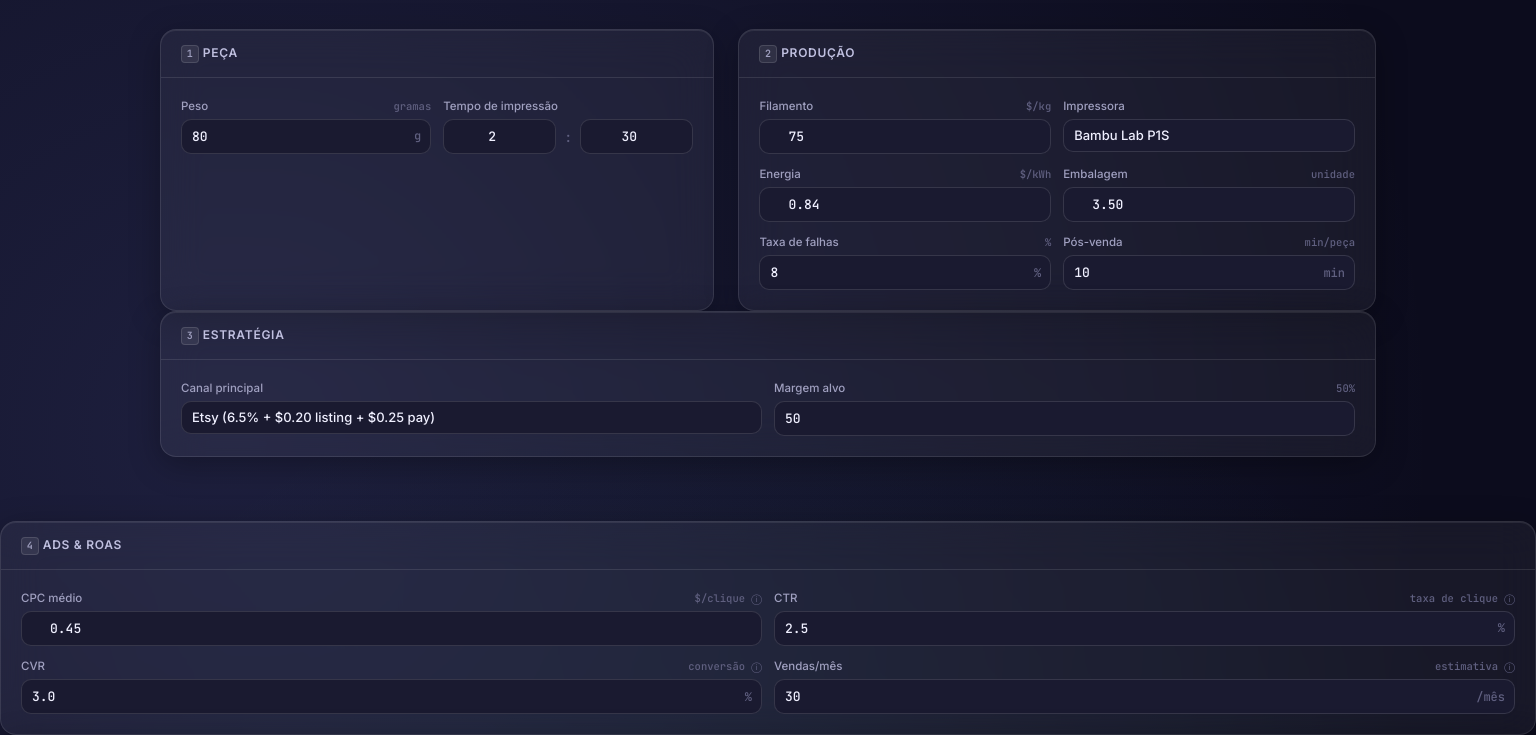
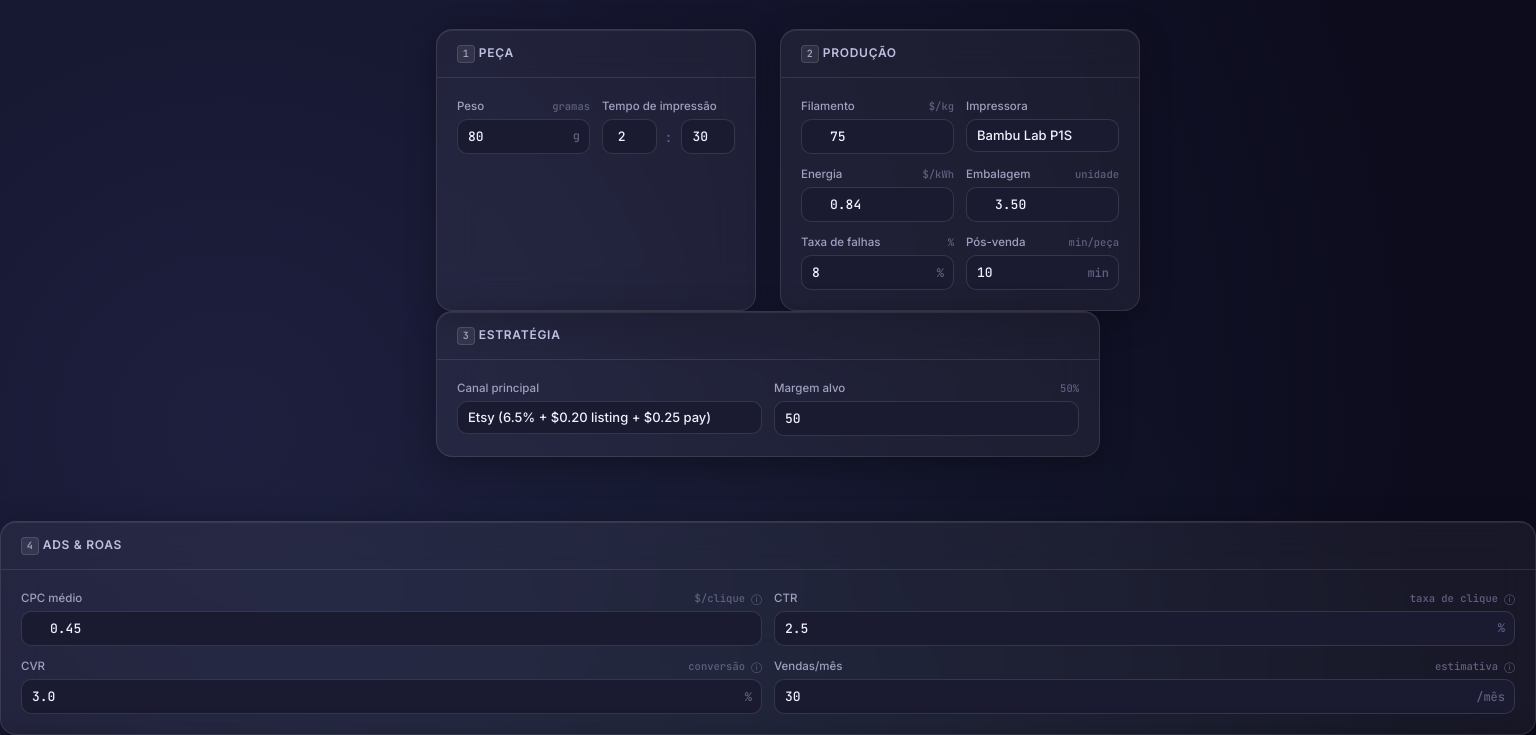
Before and after one commit to arthursircilli92/mentoria-3d-eua, a plain HTML site: page calculadora-vendas.html in a window 1536 px wide. Shown: the part 80-815 px from the top of the page. Drawn offline with Linux system fonts and the light colour scheme.

Commit message:
Reduz max-width para 1100px e adiciona launch.json para preview

```diff
--- a/calculadora-vendas.html
+++ b/calculadora-vendas.html
@@ -212,12 +212,18 @@
 
   /* LAYOUT */
   .app {
-    max-width: 1280px;
+    max-width: 1100px;
     width: 100%;
     margin: 0 auto;
-    padding: 24px 32px 64px;
+    padding: 24px 48px 64px;
     box-sizing: border-box;
     overflow-x: hidden;
+  }
+  @media (min-width: 1400px) {
+    .app {
+      padding-left: calc((100vw - 1100px) / 2);
+      padding-right: calc((100vw - 1100px) / 2);
+    }
   }
   .roas-table-wrap { overflow-x: auto; max-width: 100%; }
 
```
Also changed, not shown: .claude/launch.json (added).
